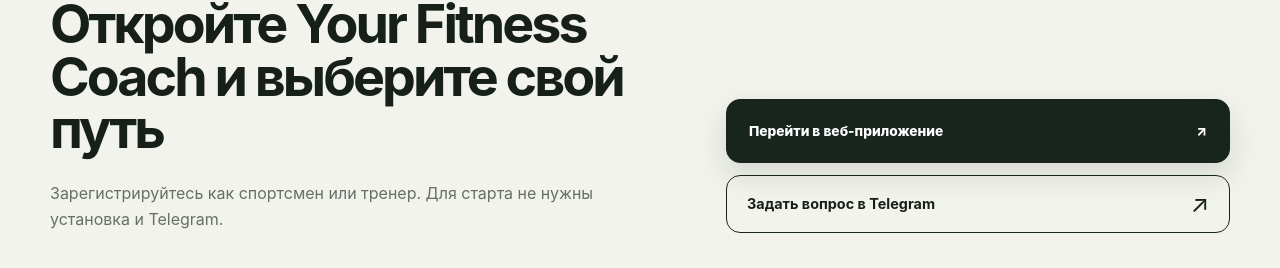
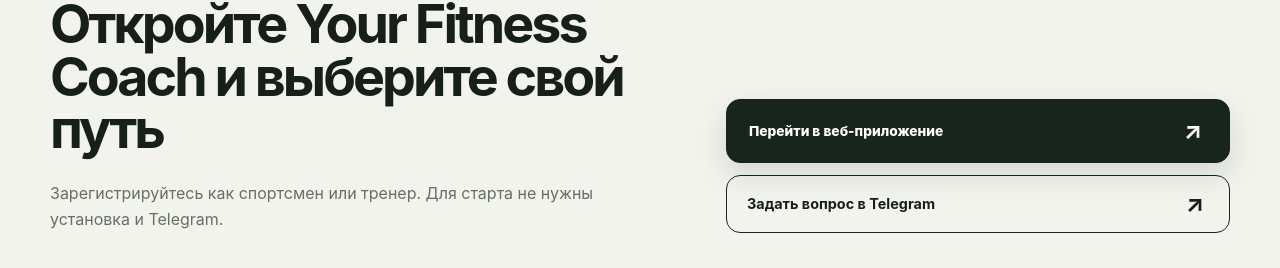
Before and after one commit to MikeMoore1337/fit-mini-app, a React (Vite) app in the folder frontend/: page / in a window 1280 px wide. Shown: the part 4752-5020 px from the top of the page. Built offline with nearby package versions, Linux system fonts and the light colour scheme.

Commit message:
fix(landing): unify final call-to-action arrows

```diff
--- a/frontend/src/pages/landing/LandingPage.tsx
+++ b/frontend/src/pages/landing/LandingPage.tsx
@@ -424,7 +424,10 @@
           </div>
           <div className="landing-contact__actions">
             <a className="landing-button landing-contact__primary" href={appUrl}>
-              Перейти в веб-приложение <span aria-hidden="true">↗</span>
+              Перейти в веб-приложение{' '}
+              <span className="landing-contact__arrow" aria-hidden="true">
+                ↗
+              </span>
             </a>
             <a
               className="landing-contact__link"
@@ -433,7 +436,9 @@
               rel="noreferrer"
             >
               <strong>Задать вопрос в Telegram</strong>
-              <span aria-hidden="true">↗</span>
+              <span className="landing-contact__arrow" aria-hidden="true">
+                ↗
+              </span>
             </a>
           </div>
         </section>
--- a/frontend/src/pages/landing/landing.css
+++ b/frontend/src/pages/landing/landing.css
@@ -992,8 +992,16 @@
   font-size: 0.9rem;
 }
 
-.landing-contact__link span {
+.landing-contact__arrow {
+  display: inline-flex;
+  align-items: center;
+  justify-content: center;
+  width: 28px;
+  height: 28px;
+  flex: 0 0 28px;
   font-size: 1.5rem;
+  font-weight: 700;
+  line-height: 1;
 }
 
 .landing-footer {
```
Also changed, not shown: 1 other file (tests, documents, lock files or other folders).
